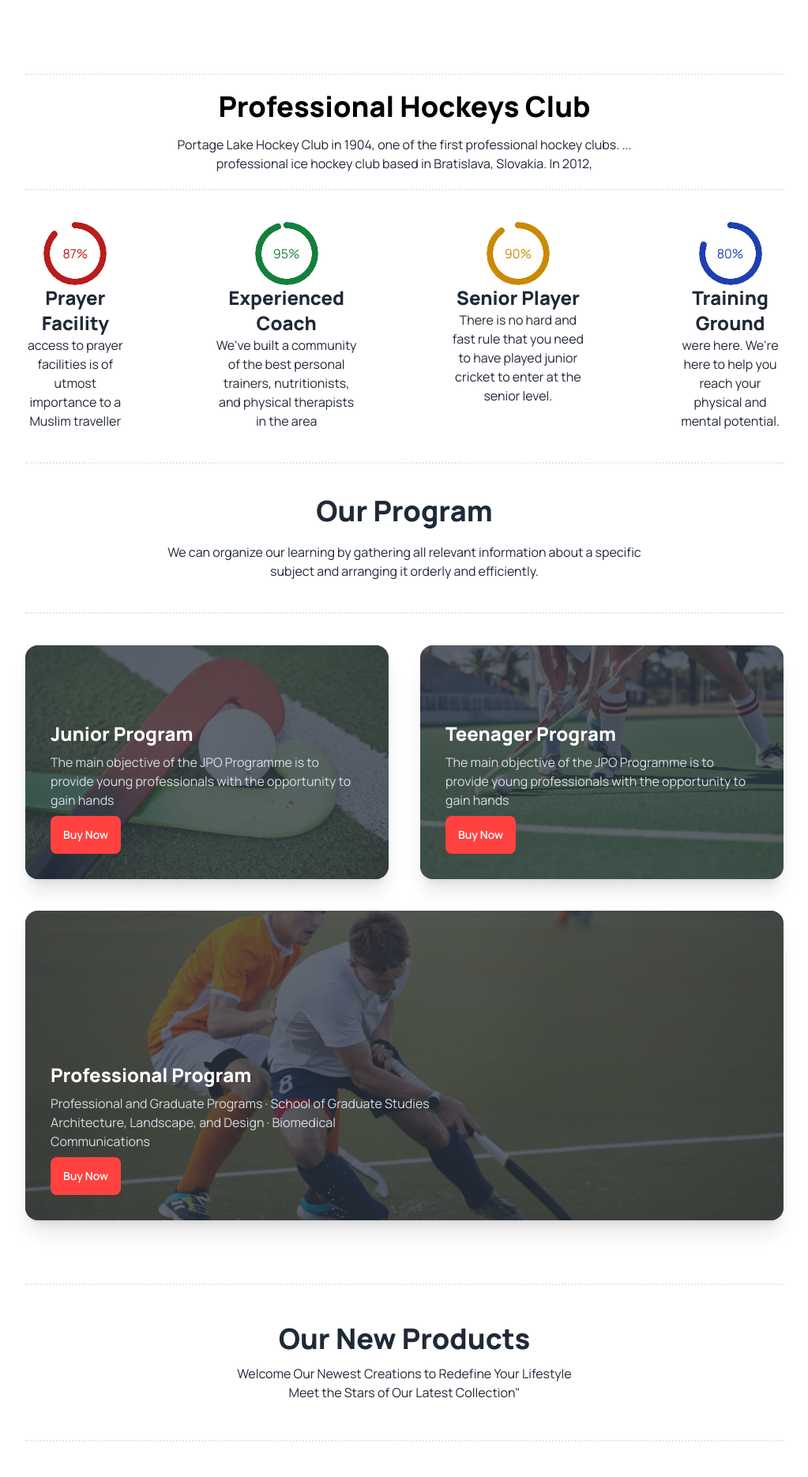
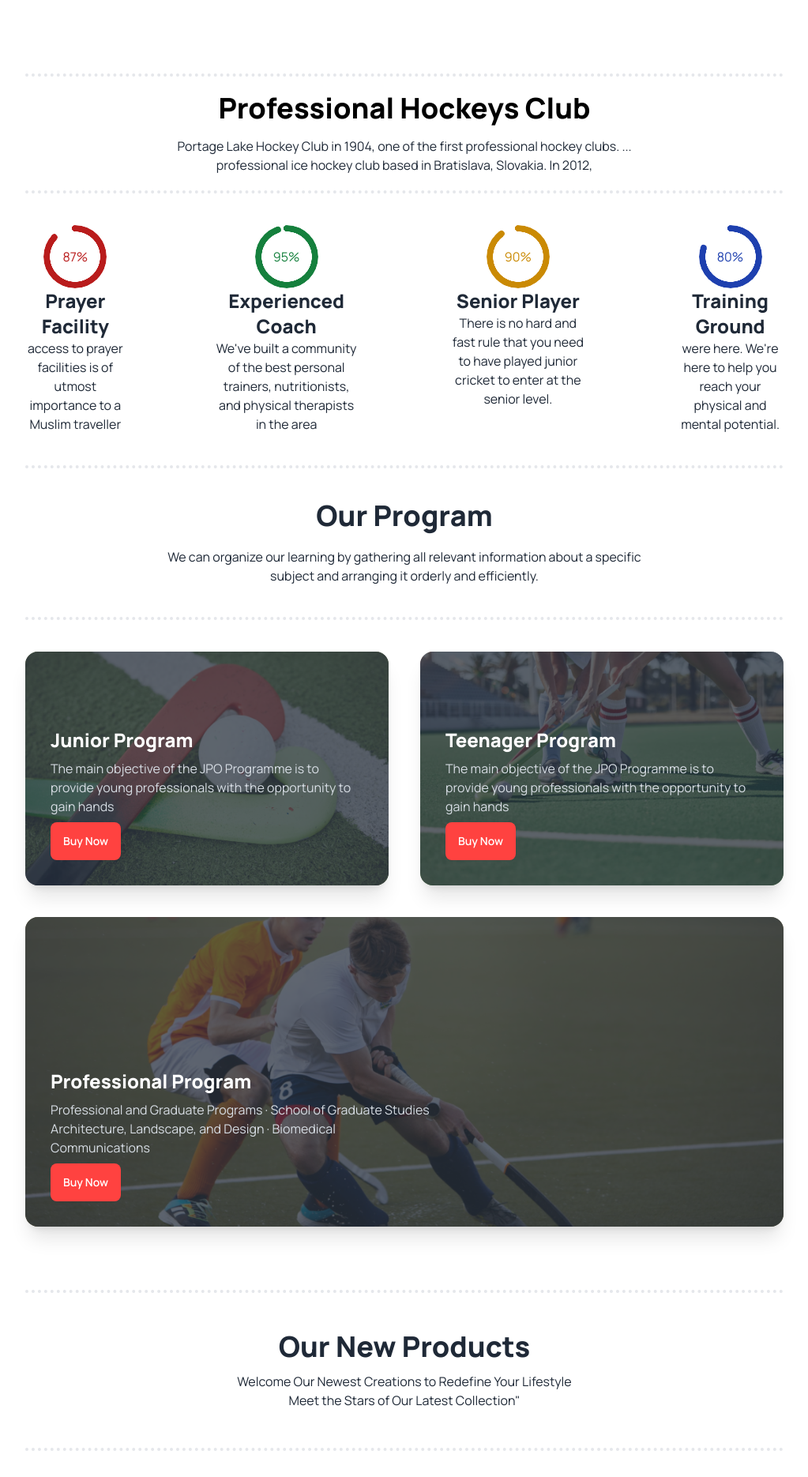
Before and after one commit to rohananondo/Hockeys-main, a plain HTML site: page index.html in a window 1280 px wide. Shown: the part 568-2438 px from the top of the page at 79% size, without its empty margins (128-1151 px from the left). Drawn offline with nearby package versions, Linux system fonts and the light colour scheme; files whose address does not match are found by name.

Commit message:
edit border

```diff
--- a/index.html
+++ b/index.html
@@ -102,13 +102,13 @@
 
 
         <section class="w-3/4 mx-auto mb-10">
-            <div class="text-center  space-y-4 mb-10 border-t-2 border-b-2 pt-5 pb-5 border-dotted">
+            <div class="text-center  space-y-4 mb-10 border-t-4 border-b-4 pt-5 pb-5 border-dotted">
                 <h1 class="text-4xl font-extrabold text-black ">Professional Hockeys Club</h1>
                 <p>Portage Lake Hockey Club in 1904, one of the first professional hockey clubs. ... <br>professional
                     ice hockey club based in Bratislava, Slovakia. In 2012,</p>
             </div>
             <div
-                class="flex flex-col lg:flex-row text-center gap-10 lg:gap-0 lg:space-x-28 pb-10 border-b-2 border-dotted">
+                class="flex flex-col lg:flex-row text-center gap-10 lg:gap-0 lg:space-x-28 pb-10 border-b-4 border-dotted">
 
                 <div>
                     <div class="radial-progress text-red-700" style="--value:87;" role="progressbar">87%</div>
@@ -137,7 +137,7 @@
         <!---------------------------------------------------------------
             -------------- program section------------------------------- -->
         <section class="w-3/4 mx-auto mb-20">
-            <div class="text-center space-y-5 lg:px-40 pb-10 border-b-2 border-dotted mb-10">
+            <div class="text-center space-y-5 lg:px-40 pb-10 border-b-4 border-dotted mb-10">
                 <h1 class="text-4xl font-extrabold">Our Program</h1>
                 <p>We can organize our learning by gathering all relevant information about a specific subject and
                     arranging it orderly and efficiently.</p>
@@ -189,7 +189,7 @@
         <!-------------------------------------------------------------------
             -------------------- product section-------------------------- -->
         <section class="w-3/4 mx-auto mb-20 ">
-            <div class="text-center py-12 mb-12 space-y-3 border-t-2 border-b-2 border-dotted">
+            <div class="text-center py-12 mb-12 space-y-3 border-t-4 border-b-4 border-dotted">
                 <h1 class="text-4xl font-extrabold">Our New Products</h1>
                 <p> Welcome Our Newest Creations to Redefine Your Lifestyle <br> Meet the Stars of Our Latest
                     Collection"</p>
@@ -352,7 +352,7 @@
         <!---------------------------------------------------------------
             ---------------- Clients Question section--- -------------->
         <section class="w-3/4 mx-auto mb-20">
-            <div class=" text-center space-y-3 py-10 border-t-2 mb-12 border-b-2 border-dotted">
+            <div class=" text-center space-y-3 py-10 border-t-4 mb-12 border-b-4 border-dotted">
                 <h1 class="text-4xl font-extrabold">Clients Question</h1>
                 <p>You Can ask any question to us.</p>
             </div>
@@ -422,7 +422,7 @@
         <!-----------------------------------------------------------------
             -------------------input section-------------------------- -->
         <section class="w-3/4 mx-auto mb-20">
-            <div class=" text-center space-y-3 py-10 border-t-2 mb-12 border-b-2 border-dotted">
+            <div class=" text-center space-y-3 py-10 border-t-4 mb-12 border-b-4 border-dotted">
                 <h1 class="text-3xl font-extrabold">Get In Touch</h1>
                 <p>Let's Talk! Reach Out Today</p>
             </div>
```
